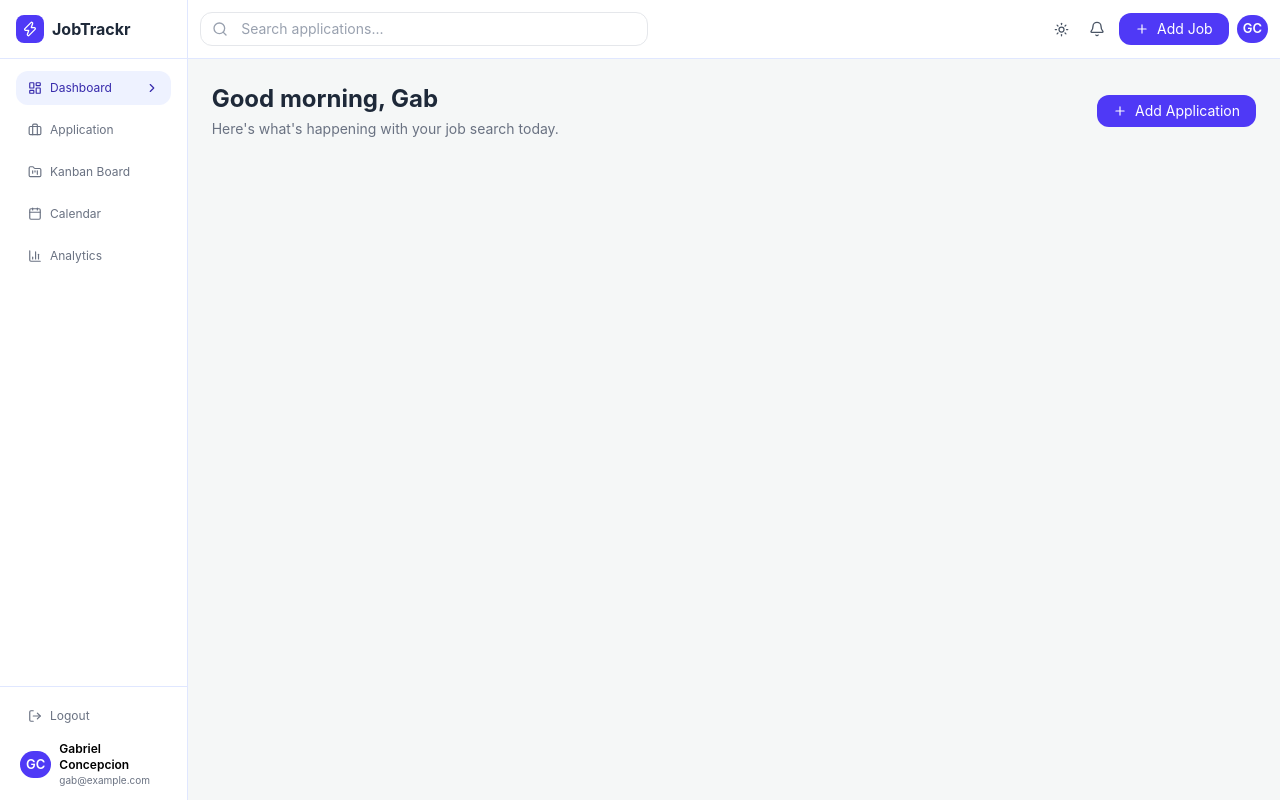
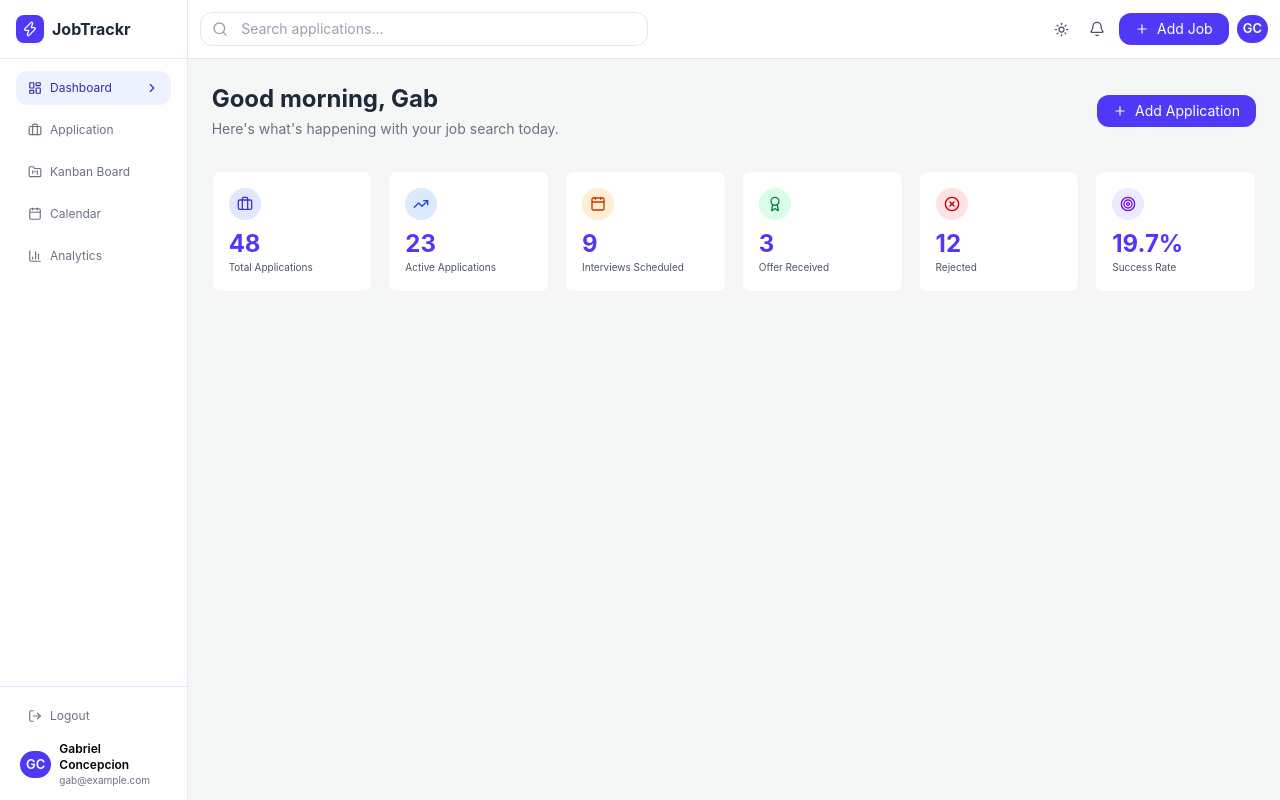
Before and after one commit to Code-W-Gab/JobTrackr, a React (Vite) app in the folder client/: page /dashboard in a window 1280 px wide. Built offline with nearby package versions, Linux system fonts and the light colour scheme.

Commit message:
create track status at dashboard

```diff
--- a/client/src/components/ui/dashboard/Dashboard.tsx
+++ b/client/src/components/ui/dashboard/Dashboard.tsx
@@ -1,3 +1,4 @@
+import { Briefcase, Calendar, TrendingUp, Award, Target, CircleX, icons } from 'lucide-react';
 import AddJob from "../../common/AddJob";
 import { useState } from 'react';
 import AddApplicationModal from "../../overlays/AddApplicationModal";
@@ -5,6 +6,50 @@ import AddApplicationModal from "../../overlays/AddApplicationModal";
 export default function Dashboard(){
   const [isModalOpen, setIsModalOpen] = useState<boolean>(false)
 
+  const status = [
+    {
+      count: 48,
+      name: "Total Applications",
+      icon: Briefcase,
+      color: "text-indigo-700",
+      bgColor: "bg-indigo-100"
+    },
+    {
+      count: 23,
+      name: "Active Applications",
+      icon: TrendingUp,
+      color: "text-blue-700",
+      bgColor: "bg-blue-100"
+    },
+    {
+      count: 9,
+      name: "Interviews Scheduled",
+      icon: Calendar,
+      color: "text-orange-700",
+      bgColor: "bg-orange-100"
+    },
+    {
+      count: 3,
+      name: "Offer Received",
+      icon: Award,
+      color: "text-green-700",
+      bgColor: "bg-green-100"
+    },
+    {
+      count: 12,
+      name: "Rejected",
+      icon: CircleX,
+      color: "text-red-700",
+      bgColor: "bg-red-100"
+    },
+    {
+      count: "19.7%",
+      name: "Success Rate",
+      icon: Target,
+      color: "text-violet-700",
+      bgColor: "bg-violet-100"
+    }
+  ]
   return(
     <main className="h-full w-full p-6 bg-[#f5f7f7] border-l border-indigo-100">
       <div className="flex items-center justify-between">
@@ -13,6 +58,21 @@ export default function Dashboard(){
           <p className="text-sm text-gray-500">Here's what's happening with your job search today.</p>
         </div>
         <AddJob name="Add Application" onClick={() => setIsModalOpen(true)} />
+      </div>
+      <div className='grid grid-cols-6 gap-4 mt-8'>
+        {status.map((stats, index) => {
+          return(
+            <div key={index} className='bg-white p-4 rounded-lg border border-gray-100'>
+              <div className={`${stats.bgColor} ${stats.color} p-2 rounded-full inline-flex`}>
+                <stats.icon size={16}/>
+              </div>
+              <div className='mt-2'>
+                <h1 className='text-2xl font-bold text-indigo-600'>{stats.count}</h1>
+                <p className='text-[10px] text-gray-600'>{stats.name}</p>
+              </div>
+            </div>
+          )
+        })}
       </div>
 
       {isModalOpen && (
```
